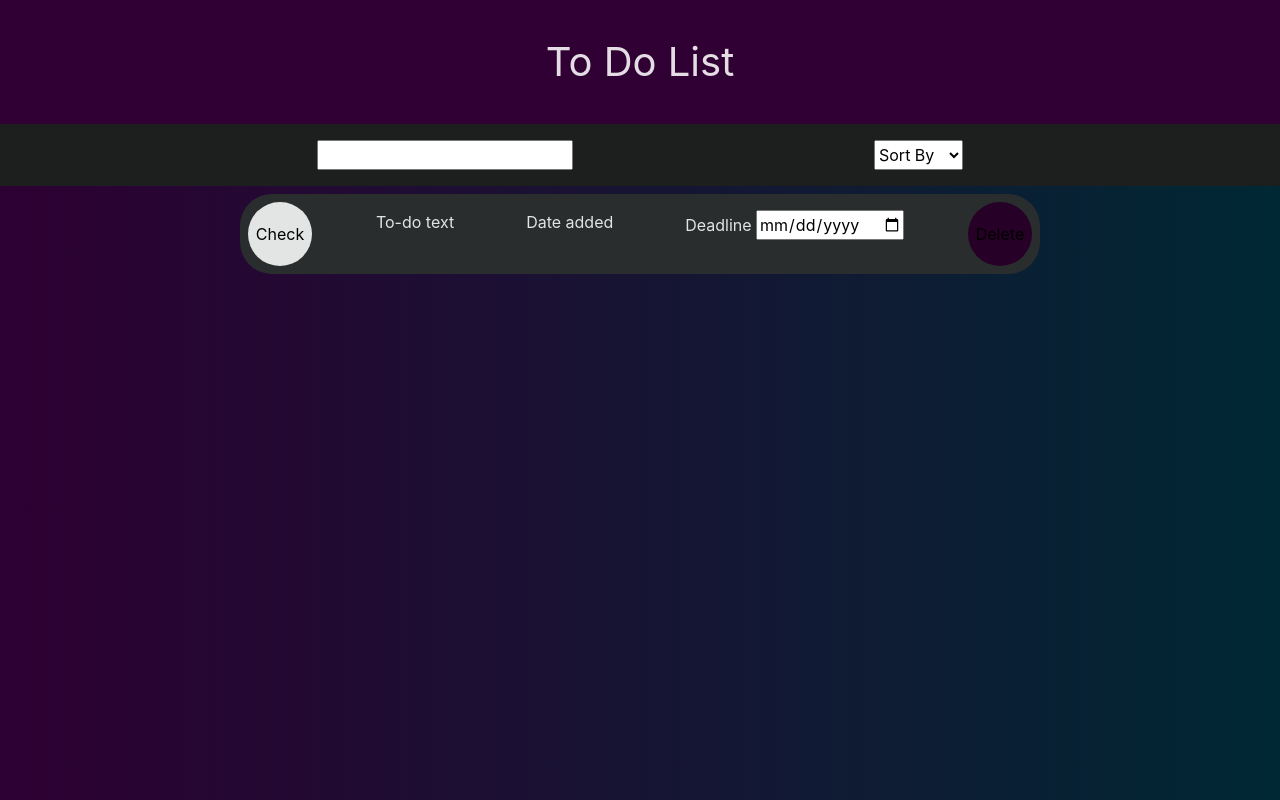
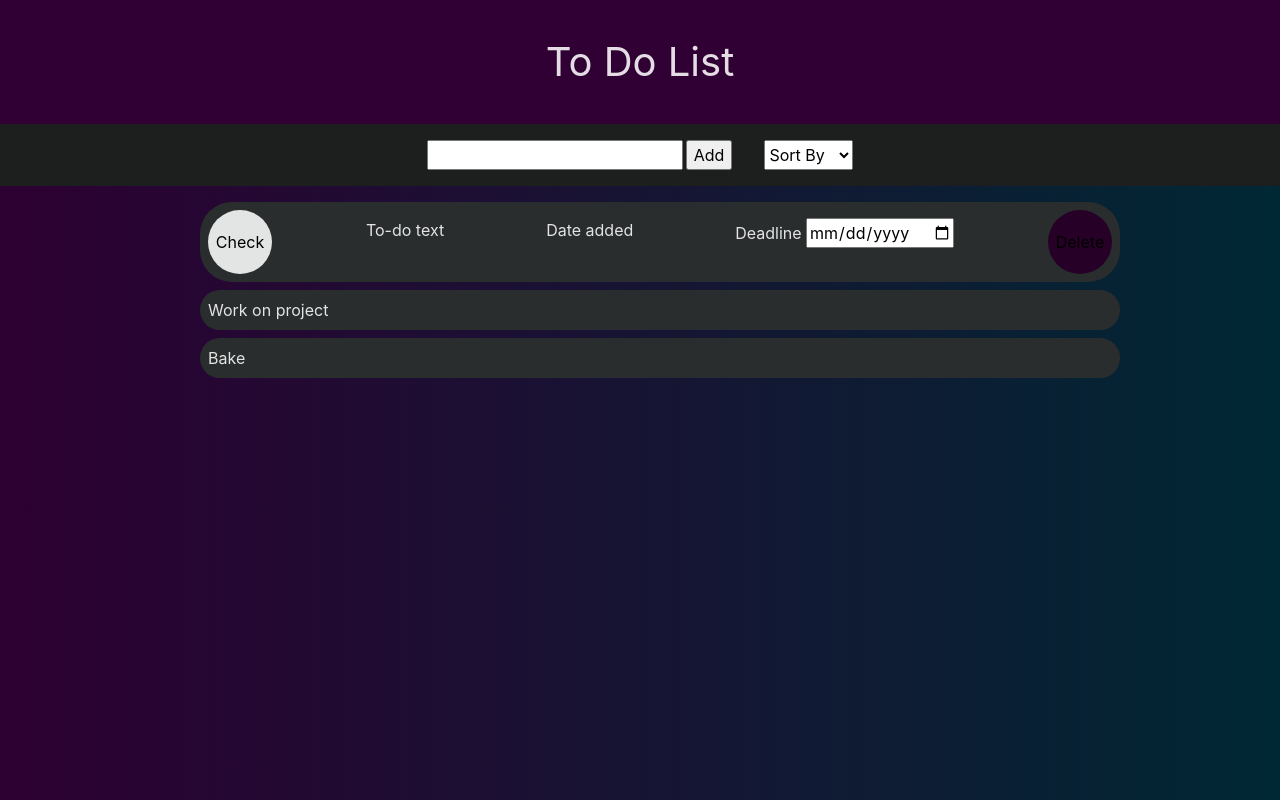
Before and after one commit to Medieinstitutet/fed22d-js-grundkurs-2-todo-EZillman, a website built with Vite: page index.html in a window 1280 px wide. Built offline with nearby package versions, Linux system fonts and the light colour scheme.

Commit message:
scss fix and ts start

```diff
--- a/index.html
+++ b/index.html
@@ -15,6 +15,7 @@
   </header>
   <nav>
     <input type="text"></input>
+    <button id="addToDoBtn" class="add-btn">Add</button>
 
     <select>
       <option value="Sort by" selected disabled>Sort By</option>
@@ -25,7 +26,8 @@
   </nav>
 
   <main>
-    <article>
+    <ul id="thingsToDo">
+      <li>
         <button class="check-btn">Check</button>
         <p class="to-do" id="toDo">To-do text</p>
         <p class="date-added">Date added</p>
@@ -33,7 +35,8 @@
           <input type="date">
         </label>
         <button class="delete-btn">Delete</button>
-    </article>
+      </li>
+    </ul>
   </main>
 
 
--- a/src/exampleArray.ts
+++ b/src/exampleArray.ts
@@ -1,7 +1,6 @@
-const exampleCards = [
-  'Spades Ace',
-  'Spades 2',
-  'Spades 3',
+const toDos = [
+  'Work on project',
+  'Bake',
 ];
 
-export default exampleCards;
+export default toDos;
--- a/src/main.ts
+++ b/src/main.ts
@@ -3,37 +3,17 @@ import './style/style.scss';
 // All kod härifrån och ner är bara ett exempel för att komma igång
 
 // I denna utils-fil har vi lagrat funktioner som ofta används, t.ex. en "blanda array"-funktion
-import { shuffle } from './utils';
+// import { shuffle } from './utils';
 
-// I denna fil har vi lagrat vår "data", i detta exempel en ofullständig kortlek
-import exampleCardDeck from './exampleArray';
+// I denna fil har vi lagrat vår "data"
+import toDos from './exampleArray';
 
-// Blanda kortleken
-const myShuffledCardDeck = shuffle(exampleCardDeck);
+const list = document.querySelector('#thingsToDo');
 
-/**
- * Vänder upp/ner på det klickade kortet genom att toggla en CSS-klass.
- * @param this - Det HTML-element som har klickats på
- * @return {void}
- */
-function flipCard(this: HTMLElement): void {
-  if (this !== undefined) {
-    this.classList.toggle('visible');
-  }
+for (let i = 0; i < toDos.length; i++) {
+  const toDoName = toDos[i];
+  const toDoNode = document.createElement('li');
+  const toDoTextNode = document.createTextNode(toDoName);
+  toDoNode.appendChild(toDoTextNode);
+  list?.appendChild(toDoNode);
 }
-
-// Printa kortleken
-let cardString = '';
-myShuffledCardDeck.forEach((card) => {
-  cardString += `
-    <button class="card">
-      <span class="front">♠</span>
-      <span class="back">${card}</span>
-    </button>`;
-});
-
-document.querySelector<HTMLDivElement>('#app')!.innerHTML = cardString;
-
-document.querySelectorAll('.card').forEach((card) => {
-  card.addEventListener('click', flipCard);
-});
--- a/src/style/_desktop.scss
+++ b/src/style/_desktop.scss
@@ -5,10 +5,10 @@
 //Main
 
 //To do blocks
-article {
+li {
     display: flex;
     justify-content: space-between;
-    margin: 0.5rem 15rem;
+    margin: 0.5rem 10rem;
 }
 
 //Buttons
--- a/src/style/style.scss
+++ b/src/style/style.scss
@@ -6,7 +6,6 @@
   font-weight: 400;
   color-scheme: light dark;
   color: rgb(255 255 255 / 87%);
-  background: rgb(45 0 50);
   background: linear-gradient(90deg, rgba(45 0 50) 0%, rgba(0 40 52) 100%);
   font-synthesis: none;
   text-rendering: optimizelegibility;
@@ -24,7 +23,7 @@ header {
 
 nav {
   display: flex;
-  justify-content: space-evenly;
+  justify-content: center;
   background-color: rgb(29 31 31);
   padding: 1rem;
 }
@@ -32,9 +31,10 @@ nav {
 //Main
 
 //To do blocks
-article {
+li {
   display: grid;
   grid-template-areas: 'left center right';
+  grid-template-columns: 0.3fr 1.3fr 0.1fr;
   background-color: rgb(42 45 45);
   margin: 0.5rem;
   padding: 0.5rem;
@@ -56,6 +56,11 @@ article {
 }
 
 //Buttons
+.add-btn {
+  margin-left: 0.2rem;
+  margin-right: 2rem;
+}
+
 .check-btn {
   border-radius: 50%;
   border: 0;
@@ -76,4 +81,4 @@ article {
 
 @media screen and (min-width: 1024px) {
   @import "desktop.scss";
-} // TODO: Fixa Stylelint errors
+} // TODO: När stylelint errors är fixade så funkar inte länken
--- a/src/utils.ts
+++ b/src/utils.ts
@@ -1,3 +1 @@
-export function shuffle(array: any[]) {
-  return array.sort(() => 0.5 - Math.random());
-}
+// export function
```
Also changed, not shown: Todo.md (+2 -2 lines), src/style/style.css. Lines whose indentation alone changed are shown as unchanged.
